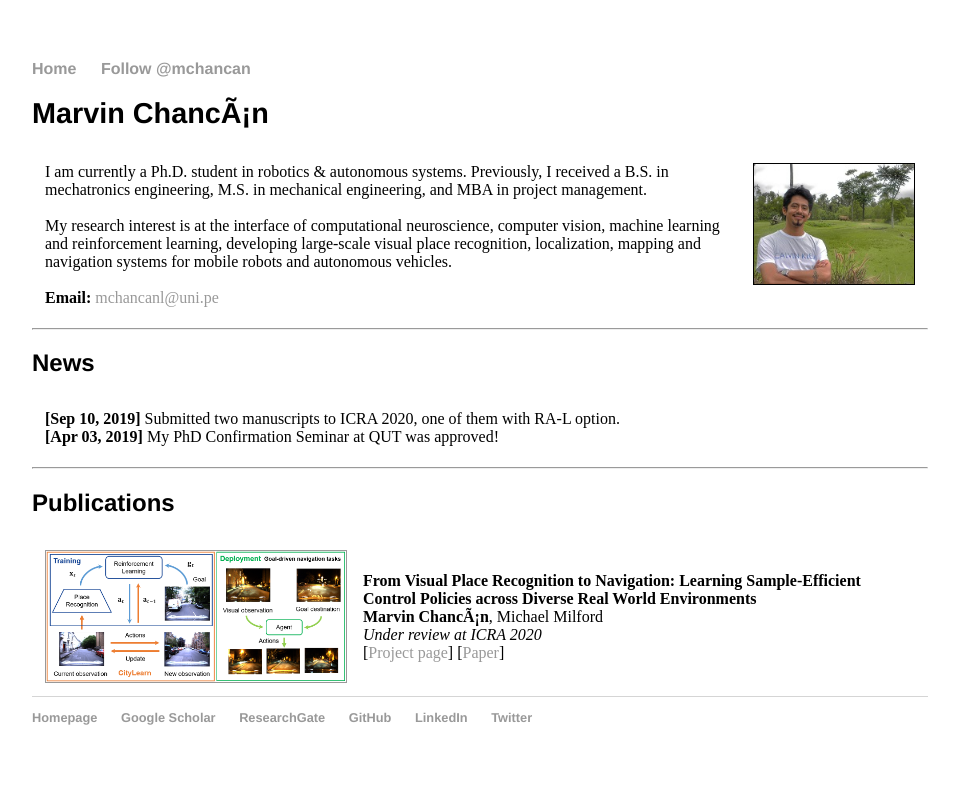
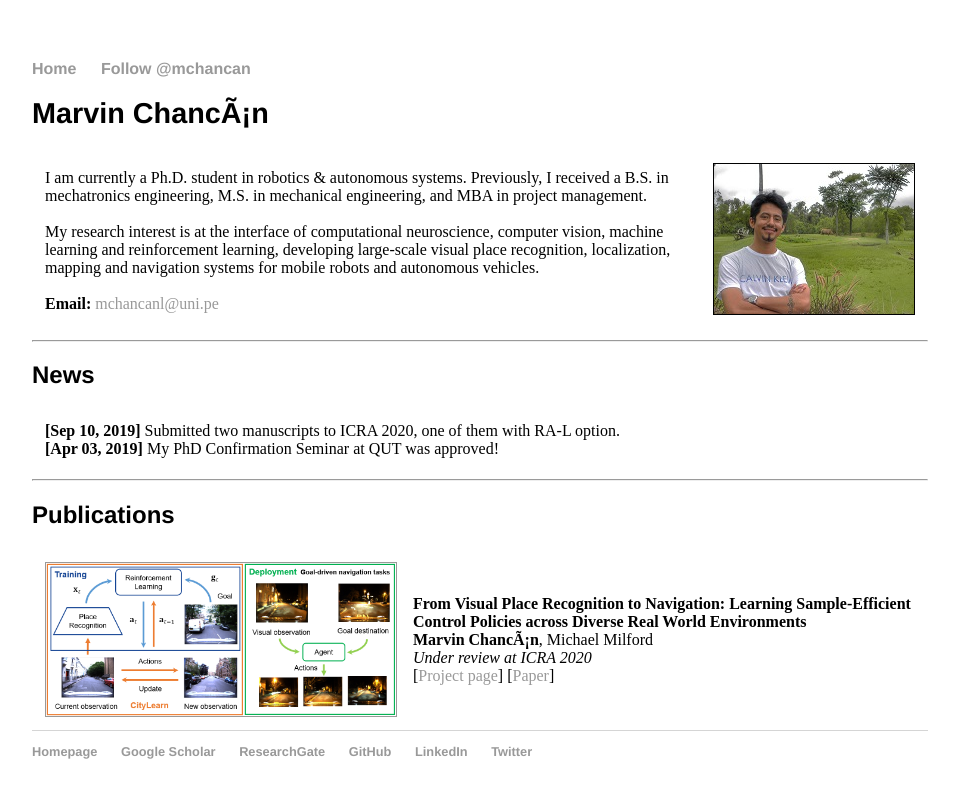
Before and after one commit to mchancan/mchancan.github.io, a Jekyll site: the page built from index.html, in a window 1280 px wide. Shown: the top 798 px of the page, without its empty margins (160-1119 px from the left). Built offline with Jekyll 4.4.1, drawn with Linux system fonts in a browser that asks for light colours; comment, search, counter and statistics services are not loaded.

Commit message:
Update index.html

```diff
--- a/index.html
+++ b/index.html
@@ -14,7 +14,7 @@ title: Marvin Chancán
 			<b>Email:</b> <a href="mailto:mchancanl@uni.pe">mchancanl@uni.pe</a>
 		</td>
 		<td style="vertical-align:top">
-			<img padding="0px 20px 15px 0px" src="images/mc.jpg"  width="160" height="inherit" border="1px" alt="">
+			<img padding="0px 20px 15px 0px" src="images/mc.jpg"  width="200" height="inherit" border="1px" alt="">
 		</td>
 	</tr>
 </table>
@@ -38,7 +38,7 @@ title: Marvin Chancán
 
 <table border="0" cellpadding="3" cellspacing="10">
 	<tr>
-		<td><a href="projects/CityLearn/index.html"><img style="vertical-align:middle" src="projects/CityLearn/citylearn.png"  width="300" height="inherit" border="1px" alt="" /></a></td>
+		<td><a href="projects/CityLearn/index.html"><img style="vertical-align:middle" src="projects/CityLearn/citylearn.png"  width="350" height="inherit" border="1px" alt="" /></a></td>
 		<td>
 			<b>From Visual Place Recognition to Navigation: Learning Sample-Efficient Control Policies across Diverse Real World Environments </b> <br>
 			<b>Marvin Chancán</b>, Michael Milford <br>
```
